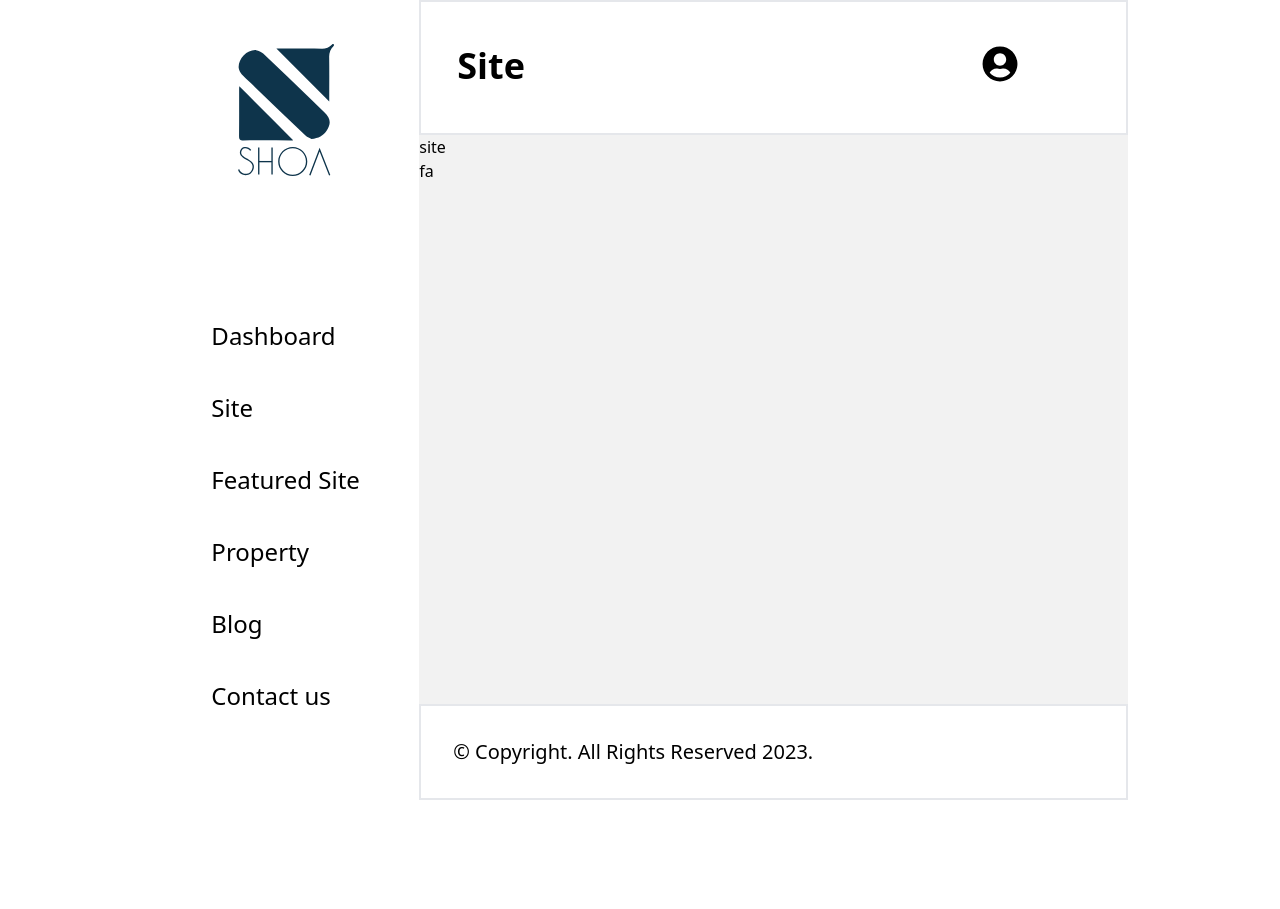
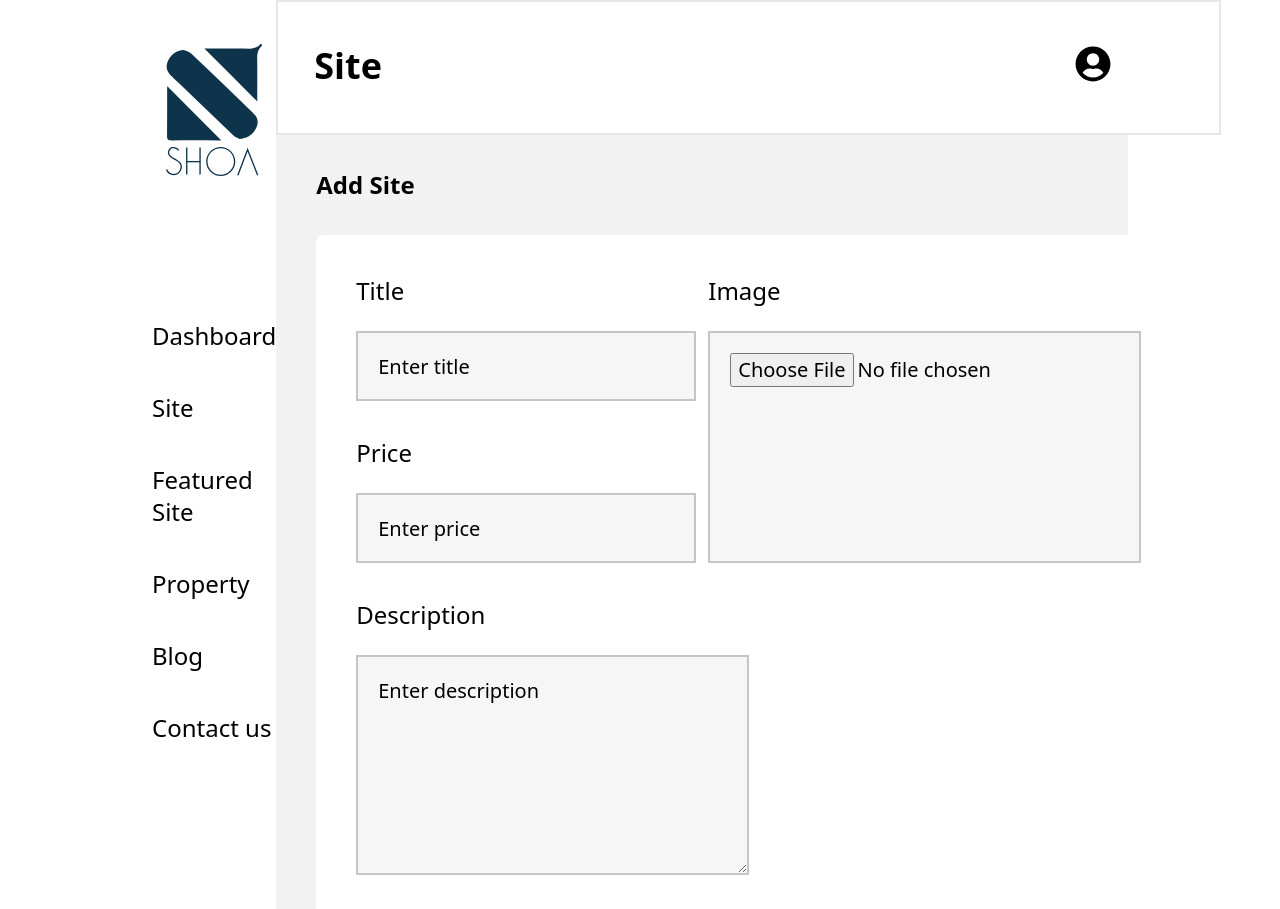
Before and after one commit to LeulBerhanu/shoa, a React (Vite) app: page /admin/site/add-site in a window 1280 px wide. Shown: the top 909 px of the page. Before the commit the page ends 800 px from the top, so only its background shows below. Built offline with nearby package versions, Linux system fonts and the light colour scheme; some icons are missing.

Commit message:
create form added

```diff
--- /dev/null
+++ b/src/Admin/Components/Create-Update-Form/CreateForm.jsx
@@ -0,0 +1,71 @@
+import React from "react";
+
+function CreateForm() {
+  return (
+    <div className="px-10">
+      <h2 className="font-bold">Add Site</h2>
+      <form action="">
+        <div className="flex flex-col gap-y-9 bg-white rounded-lg p-10">
+          {/* Title/Price and Image */}
+          <div className="flex w-full gap-x-3">
+            {/* Title and Price */}
+            <div className="flex flex-col gap-y-9  w-full">
+              <div className="flex flex-col">
+                <label htmlFor="title" className="text-2xl mb-6">
+                  Title
+                </label>
+                <input
+                  id="title"
+                  type="text"
+                  placeholder="Enter title"
+                  className="h-[70px] p-5 placeholder-black text-xl border-2 border-black/20 bg-[#D9D9D940]/25 outline-none"
+                />
+              </div>
+              <div className="flex flex-col">
+                <label htmlFor="price" className="text-2xl mb-6">
+                  Price
+                </label>
+                <input
+                  id="price"
+                  type="text"
+                  placeholder="Enter price"
+                  className="h-[70px] p-5 placeholder-black text-xl border-2 border-black/20 bg-[#D9D9D940]/25 outline-none"
+                />
+              </div>
+            </div>
+
+            <div className="flex flex-col w-full">
+              <label htmlFor="price" className="text-2xl mb-6">
+                Image
+              </label>
+              <input
+                id="price"
+                type="file"
+                placeholder="Enter price"
+                className="h-full p-5 placeholder-black text-xl border-2 border-black/20 bg-[#D9D9D940]/25 outline-none"
+              />
+            </div>
+          </div>
+
+          <div className="flex flex-col w-1/2">
+            <label htmlFor="description" className="text-2xl mb-6">
+              Description
+            </label>
+            <textarea
+              id="price"
+              type="description"
+              placeholder="Enter description"
+              className=" p-5 h-[220px] min-h-[70px] max-h-[220px] placeholder-black text-xl border-2 border-black/20 bg-[#D9D9D940]/25 outline-none"
+            />
+          </div>
+
+          <button type="submit" className="primaryBtn self-end">
+            Save
+          </button>
+        </div>
+      </form>
+    </div>
+  );
+}
+
+export default CreateForm;
--- /dev/null
+++ b/src/Admin/Components/Create-Update-Form/EditForm.jsx
@@ -0,0 +1,11 @@
+import React from "react";
+
+function EditForm() {
+  return (
+    <div>
+      <div>adf</div>
+    </div>
+  );
+}
+
+export default EditForm;
--- a/src/Admin/Pages/Site/AddSite.jsx
+++ b/src/Admin/Pages/Site/AddSite.jsx
@@ -1,11 +1,11 @@
 import React from "react";
 import Header from "../../Components/Header";
+import CreateForm from "../../Components/Create-Update-Form/CreateForm";
 
 function AddSite() {
   return (
     <div>
-      site
-      <div>fa</div>
+      <CreateForm />
     </div>
   );
 }
--- a/src/index.css
+++ b/src/index.css
@@ -16,5 +16,5 @@
 }
 
 .primaryBtn {
-  @apply text-xl text-white p-4 rounded-lg bg-[#0E344B];
+  @apply text-xl text-white p-4 rounded-lg bg-[#0E344B] w-36;
 }
```
